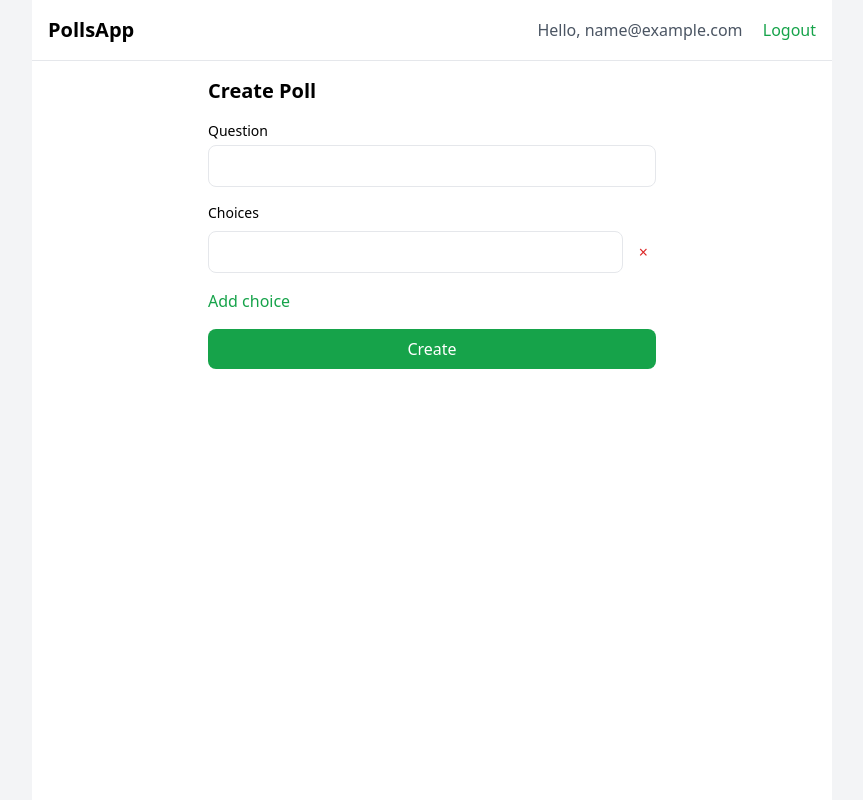
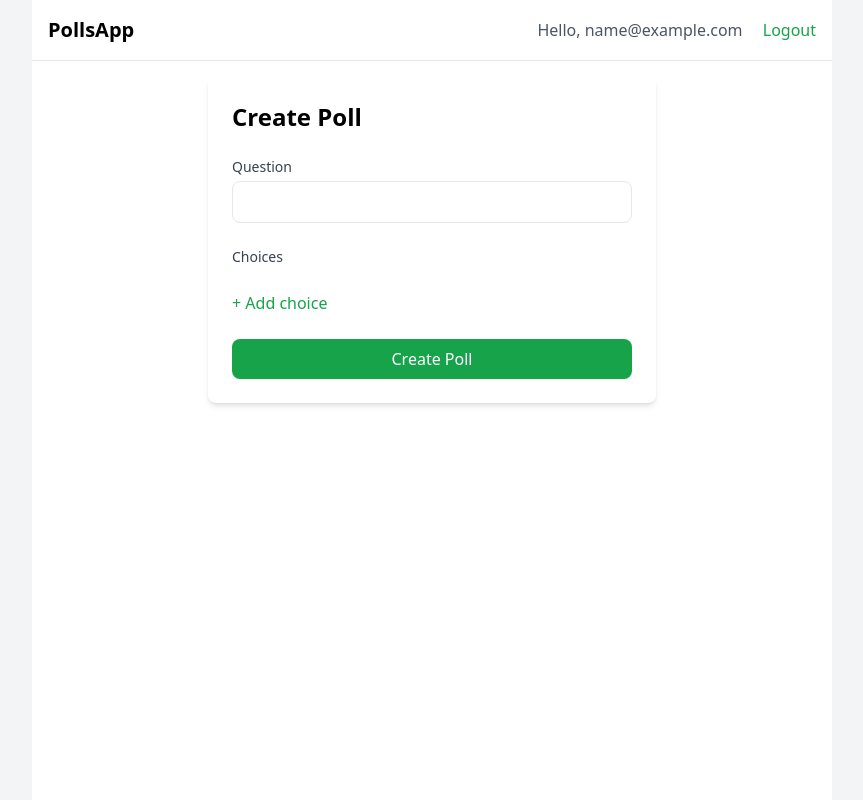
Before and after one commit to BishalN/pollsapp, a Django app: page /polls/create/ in a window 1280 px wide. Shown: the whole page, without its empty margins (208-1071 px from the left). Run offline with Django 5.2, Linux system fonts and the light colour scheme; the visitor is signed in with stand-in values (Sample User, id 1); some libraries are stand-ins or nearby versions.

Commit message:
fix edit

```diff
--- a/polls/forms.py
+++ b/polls/forms.py
@@ -3,7 +3,6 @@ from django.contrib.auth.forms import UserCreationForm
 from .models import Poll, Choice
 
 from django.contrib.auth.models import User
-from django.contrib.auth.forms import UserCreationForm
 from django import forms
 
 class SignUpForm(UserCreationForm):
@@ -33,8 +32,19 @@ class PollForm(forms.ModelForm):
     class Meta:
         model = Poll
         fields = ['question']
+        widgets = {
+            'question': forms.TextInput(attrs={'class': 'w-full px-3 py-2 border rounded-lg focus:outline-none focus:ring-2 focus:ring-green-500'}),
+        }
 
 class ChoiceForm(forms.ModelForm):
     class Meta:
         model = Choice
         fields = ['text']
+        widgets = {
+            'text': forms.TextInput(attrs={'class': 'w-full px-3 py-2 border rounded-lg focus:outline-none focus:ring-2 focus:ring-green-500'}),
+        }
+
+
+
+
+ChoiceFormSet = forms.modelformset_factory(Choice, form=ChoiceForm, extra=1, can_delete=True)
--- a/polls/templates/polls/poll_form.html
+++ b/polls/templates/polls/poll_form.html
@@ -1,58 +1,68 @@
 {% extends 'base.html' %}
 
 {% block content %}
-<div class="max-w-md mx-auto">
-    <h1 class="text-xl font-bold mb-4">{% if poll %}Edit{% else %}Create{% endif %} Poll</h1>
+<div class="max-w-md mx-auto p-6 bg-white rounded-lg shadow-md">
+    <h1 class="text-2xl font-bold mb-6">{% if poll %}Edit{% else %}Create{% endif %} Poll</h1>
 
-    <form method="post" class="space-y-4">
+    <form method="post" class="space-y-6">
         {% csrf_token %}
         <div>
-            <label class="block text-sm font-medium mb-1">Question</label>
-            <input type="text" name="question" value="{{ form.question.value|default:'' }}"
-                   class="w-full px-3 py-2 border rounded-lg" required>
-        </div>
-
-        <div id="choices" class="space-y-2">
-            <label class="block text-sm font-medium">Choices</label>
-            {% if poll %}
-                {% for choice in poll.choices.all %}
-                <div class="flex gap-2">
-                    <input type="text" name="choice_text" value="{{ choice.text }}"
-                           class="flex-1 px-3 py-2 border rounded-lg" required>
-                    <button type="button" onclick="this.parentElement.remove()"
-                            class="px-2 py-1 text-red-600">×</button>
-                </div>
-                {% endfor %}
-            {% else %}
-                <div class="flex gap-2">
-                    <input type="text" name="choice_text" class="flex-1 px-3 py-2 border rounded-lg" required>
-                    <button type="button" onclick="this.parentElement.remove()"
-                            class="px-2 py-1 text-red-600">×</button>
-                </div>
+            <label for="{{ form.question.id_for_label }}" class="block text-sm font-medium text-gray-700 mb-1">Question</label>
+            {{ form.question }}
+            {% if form.question.errors %}
+            <p class="text-red-600 text-sm mt-1">{{ form.question.errors.0 }}</p>
             {% endif %}
         </div>
 
-        <button type="button" onclick="addChoice()" class="text-green-600">Add choice</button>
+        <div id="choices" class="space-y-4">
+            <label class="block text-sm font-medium text-gray-700">Choices</label>
+            {{ formset.management_form }}
+            {% for choice_form in formset %}
+                <div class="flex items-center space-x-2">
+                    {{ choice_form.id }}
+                    {{ choice_form.text }}
+                    {% if choice_form.instance.pk %}
+                        <label class="inline-flex items-center">
+                            {{ choice_form.DELETE }}
+                            <span class="ml-2 text-sm text-red-600">Delete</span>
+                        </label>
+                    {% endif %}
+                </div>
+                {% if choice_form.text.errors %}
+                <p class="text-red-600 text-sm mt-1">{{ choice_form.text.errors.0 }}</p>
+                {% endif %}
+            {% endfor %}
+        </div>
+
+        <button type="button" id="add-choice" class="text-green-600 hover:text-green-700 font-medium">+ Add choice</button>
 
         <div>
-            <button type="submit" class="w-full px-4 py-2 bg-green-600 text-white rounded-lg">
-                {% if poll %}Save{% else %}Create{% endif %}
+            <button type="submit" class="w-full px-4 py-2 bg-green-600 text-white rounded-lg hover:bg-green-700 transition duration-150">
+                {% if poll %}Save Changes{% else %}Create Poll{% endif %}
             </button>
         </div>
     </form>
 </div>
 
 <script>
-function addChoice() {
-    const container = document.getElementById('choices');
-    const div = document.createElement('div');
-    div.className = 'flex gap-2';
-    div.innerHTML = `
-        <input type="text" name="choice_text" class="flex-1 px-3 py-2 border rounded-lg" required>
-        <button type="button" onclick="this.parentElement.remove()"
-                class="px-2 py-1 text-red-600">×</button>
-    `;
-    container.appendChild(div);
-}
+document.addEventListener('DOMContentLoaded', function() {
+    const choicesContainer = document.getElementById('choices');
+    const addChoiceButton = document.getElementById('add-choice');
+    const totalFormsInput = document.getElementById('id_form-TOTAL_FORMS');
+
+    addChoiceButton.addEventListener('click', function() {
+        const formCount = parseInt(totalFormsInput.value);
+        const newForm = choicesContainer.querySelector('.flex.items-center').cloneNode(true);
+        newForm.innerHTML = newForm.innerHTML.replace(/__prefix__/g, formCount);
+        newForm.querySelectorAll('input').forEach(input => {
+            input.value = '';
+            if (input.type === 'checkbox') {
+                input.checked = false;
+            }
+        });
+        choicesContainer.appendChild(newForm);
+        totalFormsInput.value = formCount + 1;
+    });
+});
 </script>
 {% endblock %}
--- a/polls/views.py
+++ b/polls/views.py
@@ -1,17 +1,16 @@
+from django.forms import modelformset_factory
 from django.shortcuts import render, redirect, get_object_or_404
 from django.contrib.auth.decorators import login_required
 from django.contrib import messages
 from .models import Poll, Choice, Vote
-from .forms import SignUpForm, PollForm
+from .forms import ChoiceForm, SignUpForm, PollForm,ChoiceFormSet
 
 from django.contrib.auth import authenticate, login,logout
 
 def signup(request):
     if request.method == 'POST':
         form = SignUpForm(request.POST)
-        print("Signup request here:...")
         if form.is_valid():
-            print(form)
             form.save()
             return redirect('login')
         else:
@@ -28,10 +27,8 @@ def login_view(request):
     if request.method == 'POST':
         email = request.POST.get('email')
         password = request.POST.get('password')
-        print("request here in login", email,password)
 
         user = authenticate(username=email, password=password)
-        print("request here in login")
         if user is not None:
             login(request, user)
             messages.success(request, 'Logged in successfully!')
@@ -49,7 +46,9 @@ def logout_view(request):
 
 def poll_list(request):
     polls = Poll.objects.all().order_by('-created_at')
+
     return render(request, 'polls/poll_list.html', {'polls': polls})
+
 
 @login_required
 def poll_create(request):
@@ -78,14 +77,27 @@ def poll_edit(request, pk):
         messages.error(request, "You can't edit this poll.")
         return redirect('poll_list')
 
+    ChoiceFormSet = modelformset_factory(Choice, form=ChoiceForm, extra=1, can_delete=True)
+
     if request.method == 'POST':
         form = PollForm(request.POST, instance=poll)
-        if form.is_valid():
+        formset = ChoiceFormSet(request.POST, queryset=poll.choices.all())
+        if form.is_valid() and formset.is_valid():
             form.save()
+            instances = formset.save(commit=False)
+            for obj in formset.deleted_objects:
+                obj.delete()
+            for instance in instances:
+                instance.poll = poll
+                instance.save()
+            formset.save_m2m()
+            messages.success(request, 'Poll updated successfully.')
             return redirect('poll_list')
     else:
         form = PollForm(instance=poll)
-    return render(request, 'polls/poll_form.html', {'form': form, 'poll': poll})
+        formset = ChoiceFormSet(queryset=poll.choices.all())
+
+    return render(request, 'polls/poll_form.html', {'form': form, 'formset': formset, 'poll': poll})
 
 @login_required
 def poll_delete(request, pk):
```
Also changed, not shown: pollsapp/urls.py (+6 -2 lines).
